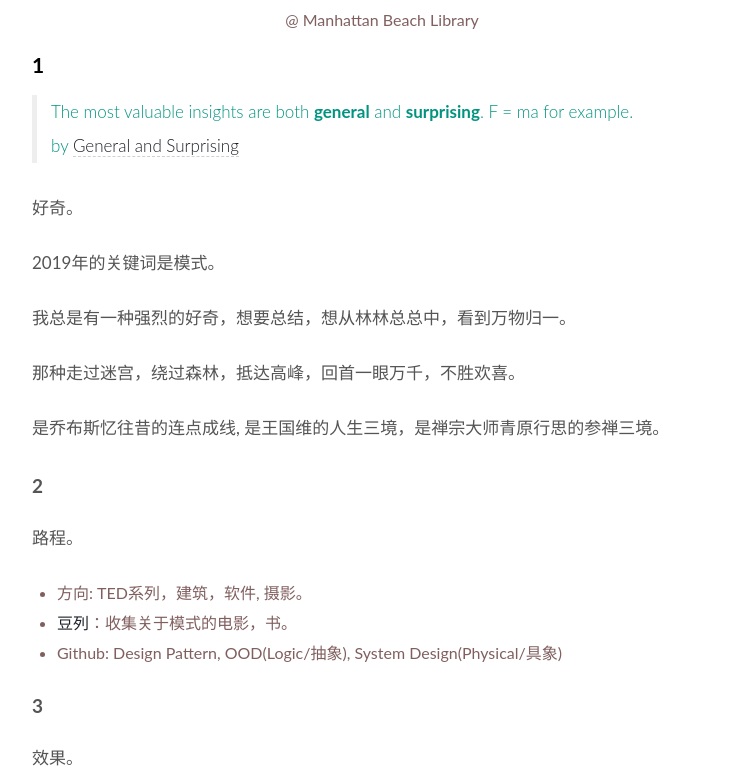
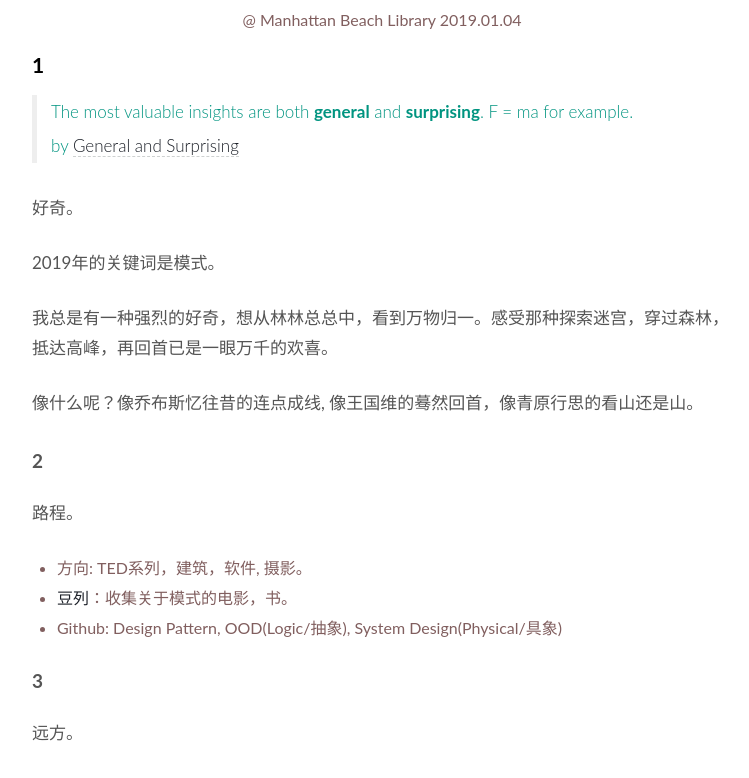
Before and after one commit to WillWang-X/willwang-x.github.io, a Jekyll site: the page built from _posts/2019-01-13-2019-pattern.md, in a window 1280 px wide and 1400 px high. Shown: the part 575-1353 px from the top of the window, without its empty margins (258-1007 px from the left). Built offline with Jekyll 4.4.1, drawn with Linux system fonts in a browser that asks for light colours.

Commit message:
Change 1 curiosity

```diff
--- a/_posts/2019-01-13-2019-pattern.md
+++ b/_posts/2019-01-13-2019-pattern.md
@@ -12,7 +12,7 @@ published: true
 <br>
 
 ![Manhattan Beach Library](https://i.imgur.com/0wCmMNx.jpg)
-<center> @ Manhattan Beach Library </center>
+<center> @ Manhattan Beach Library 2019.01.04 </center>
 
 # 1
 
@@ -23,11 +23,9 @@ published: true
 
 2019年的关键词是模式。
 
-我总是有一种强烈的好奇，想要总结，想从林林总总中，看到万物归一。
+我总是有一种强烈的好奇，想从林林总总中，看到万物归一。感受那种探索迷宫，穿过森林，抵达高峰，再回首已是一眼万千的欢喜。
 
-那种走过迷宫，绕过森林，抵达高峰，回首一眼万千，不胜欢喜。
-
-是乔布斯忆往昔的连点成线, 是王国维的人生三境，是禅宗大师青原行思的参禅三境。
+像什么呢？像乔布斯忆往昔的连点成线, 像王国维的蓦然回首，像青原行思的看山还是山。
 
 
 
@@ -41,7 +39,7 @@ published: true
 
 ## 3
 
-效果。
+远方。
 
 - 下一个生日见。
 
```
Also changed, not shown: other parts of _posts/2019-01-13-2019-pattern.md (+2 -0 lines), _posts/2018-10-20-mottos.md (+1 -1 lines), _posts/2019-01-01-life-README.md (+1 -1 lines).
